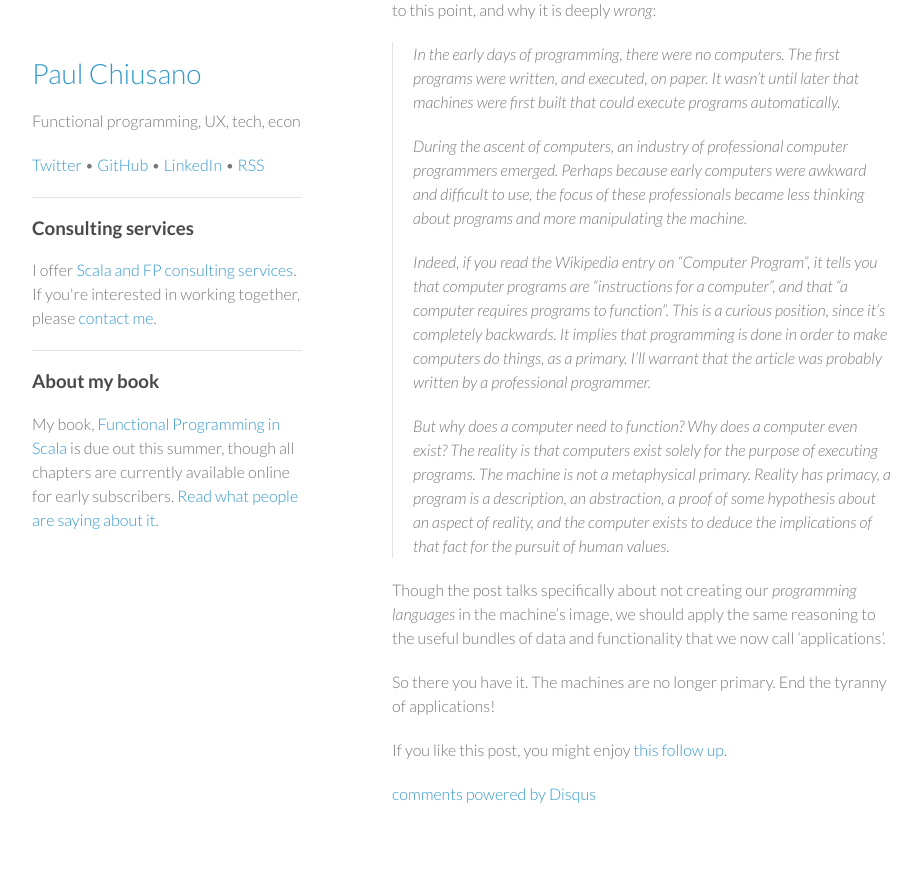
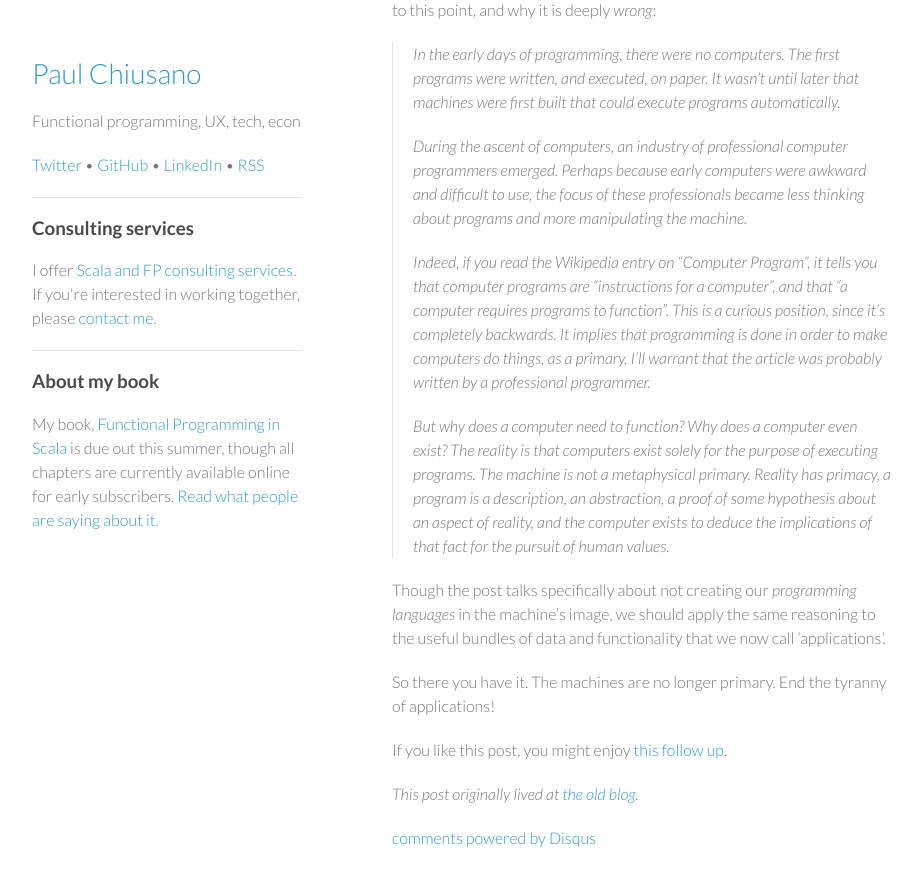
Before and after one commit to pchiusano/pchiusano.github.io, a Jekyll site: the page built from _posts/2013-05-22-future-of-software.markdown, in a window 1280 px wide and 900 px high, scrolled down 13003 px. Shown: the top 886 px of the window, without its empty margins (178-1099 px from the left). Built offline with Jekyll 4.4.1, drawn with Linux system fonts in a browser that asks for light colours; comment, search, counter and statistics services are not loaded; before the commit the page ends 13859 px from its top, so only the background shows below that.

Commit message:
Update 2013-05-22-future-of-software.markdown

```diff
--- a/_posts/2013-05-22-future-of-software.markdown
+++ b/_posts/2013-05-22-future-of-software.markdown
@@ -142,3 +142,5 @@ Though the post talks specifically about not creating our <em>programming langua
 So there you have it. The machines are no longer primary. End the tyranny of applications!
 
 If you like this post, you might enjoy <a href="/2013-09-10/type-systems-and-ux-example.html">this follow up</a>.
+
+_This post originally lived at [the old blog](http://pchiusano.blogspot.com/2013/05/the-future-of-software-end-of-apps-and.html)._
```
